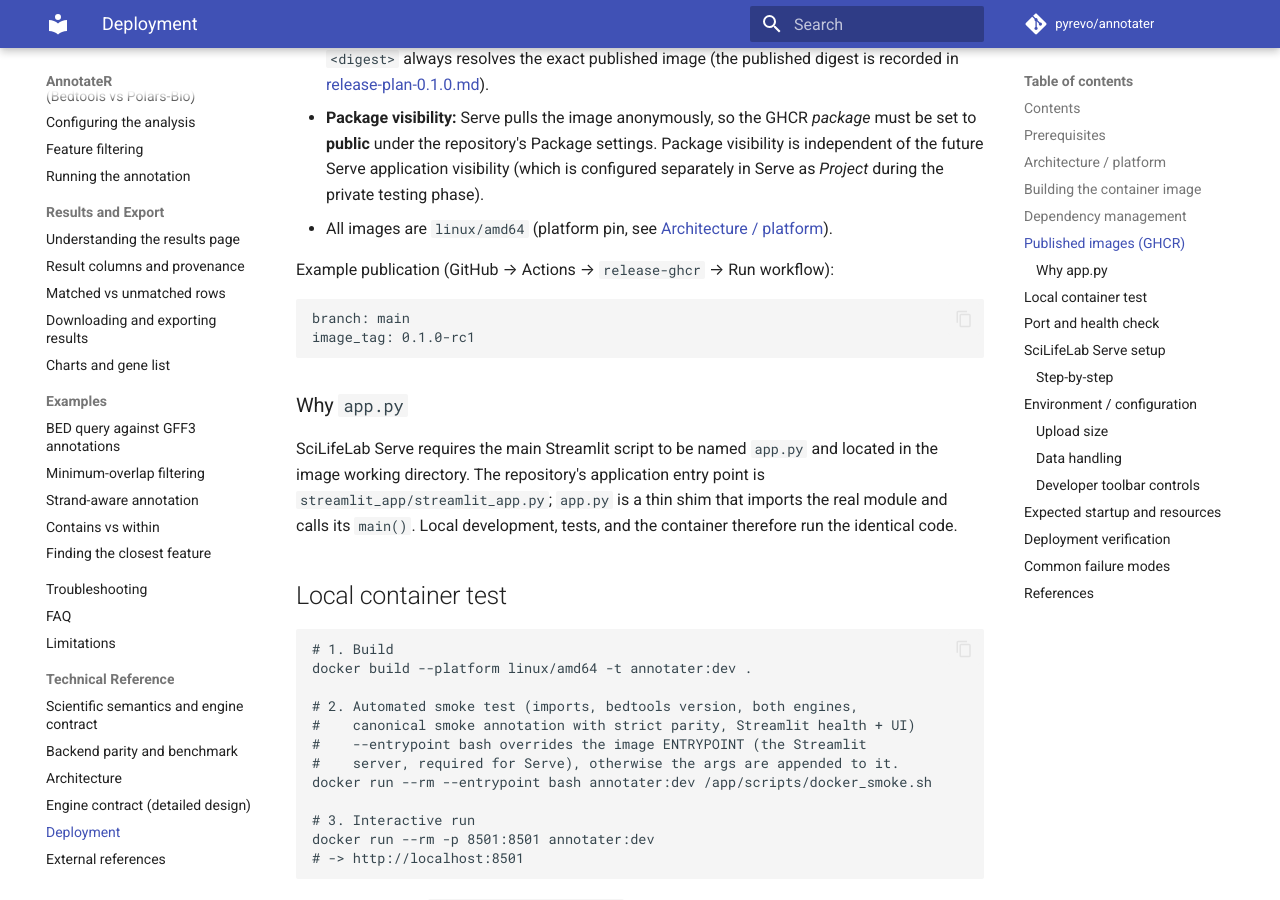
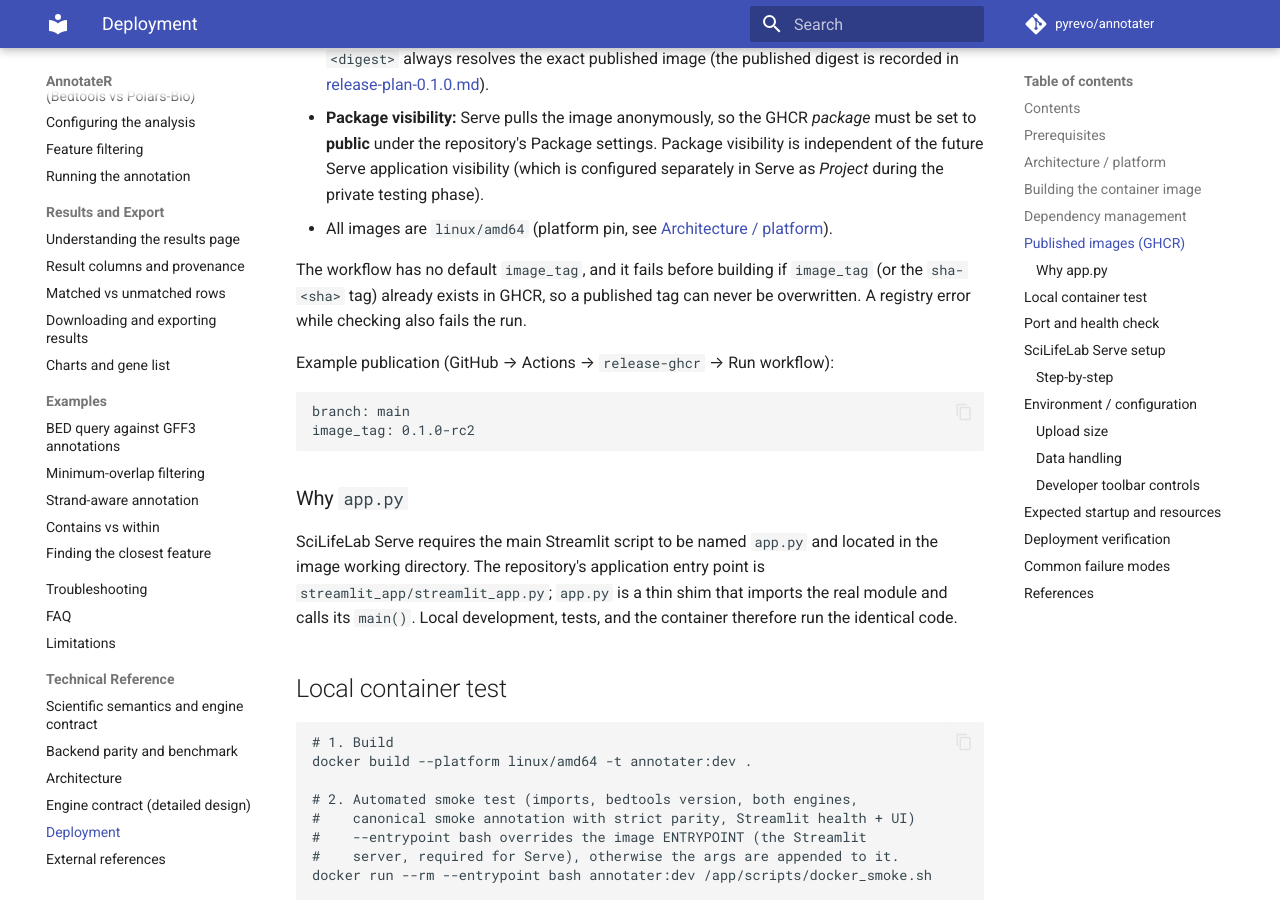
Before and after one commit to JD2112/annotater, an MkDocs documentation site: the page built from docs/deployment.md, in a window 1280 px wide and 900 px high, scrolled down 3145 px. Built offline with MkDocs 1.6.1 and Material for MkDocs 9.7.7, drawn with Linux system fonts in a browser that asks for light colours; comment, search, counter and statistics services are not loaded.

Commit message:
ci: prevent overwriting published container tags
- release-ghcr: remove the dangerous image_tag default (0.1.0-rc1);
  the tag must now be supplied explicitly.
- Reject empty/whitespace tags in addition to latest/main/main-*; pass the
  input via env instead of inline expression interpolation.
- Before building, query GHCR (reusing the workflow's GITHUB_TOKEN) and
  refuse to continue if the image tag or the sha-<short> tag already
  exists. Only HTTP 404 means "absent"; auth/network/unexpected statuses
  fail the run safely.
- docs/deployment.md: document the guard; use 0.1.0-rc2 in the example.
- Dockerfile: correct a stale comment (base now resolves to Debian 13).
  Comment only; the base image reference is unchanged.

````diff
--- a/docs/deployment.md
+++ b/docs/deployment.md
@@ -144,11 +144,16 @@ Conventions:
 - All images are `linux/amd64` (platform pin, see
   [Architecture / platform](#architecture-platform)).
 
+The workflow has no default `image_tag`, and it fails before building if
+`image_tag` (or the `sha-<sha>` tag) already exists in GHCR, so a published
+tag can never be overwritten. A registry error while checking also fails
+the run.
+
 Example publication (GitHub → Actions → `release-ghcr` → Run workflow):
 
 ```text
 branch: main
-image_tag: 0.1.0-rc1
+image_tag: 0.1.0-rc2
 ```
 
 ### Why `app.py`
````
Also changed, not shown: 2 other files.
